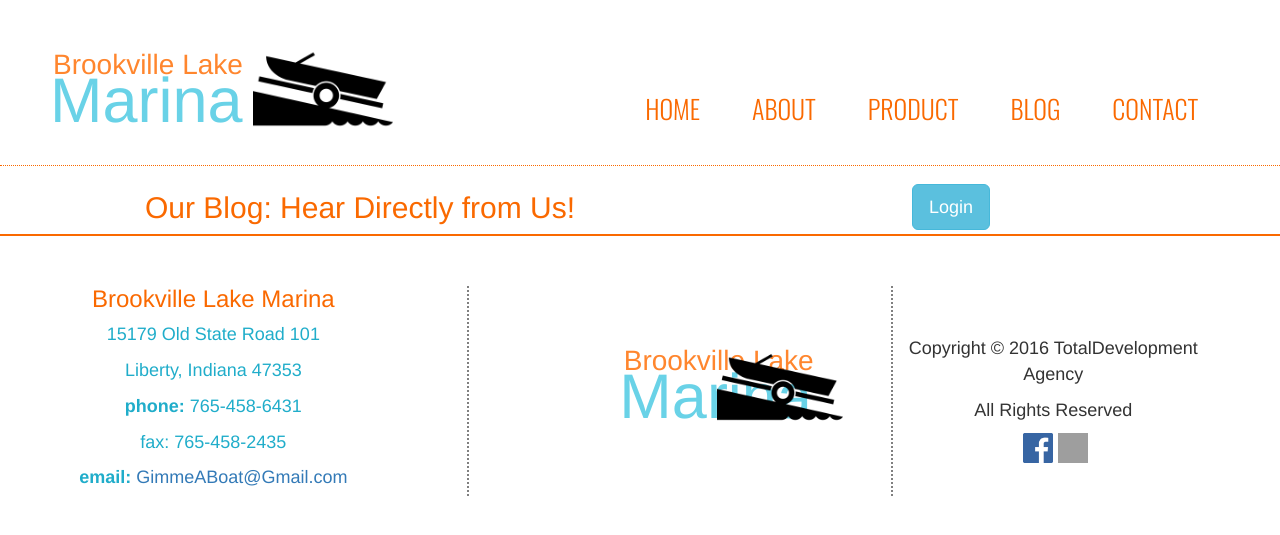
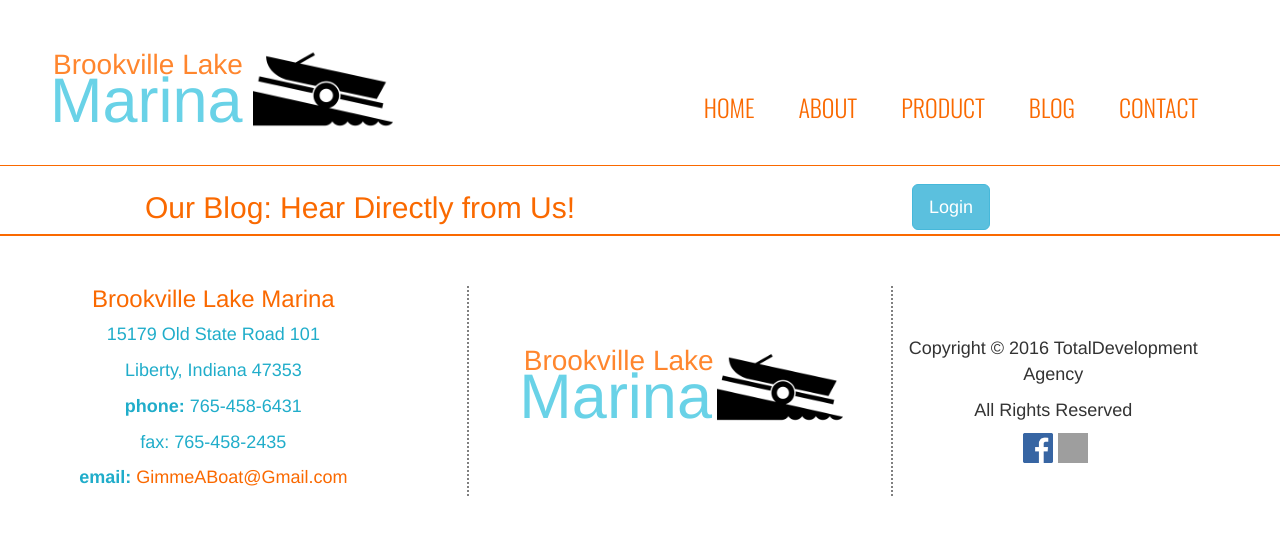
Before and after one commit to jknueven/MarinaSite, a PHP site: page /blog.html in a window 1280 px wide. Shown: the top 535 px of the page. Run offline with PHP 8.4, Linux system fonts and the light colour scheme; grey boxes are pictures that could not be loaded.

Commit message:
fixed header and footer, widget

```diff
--- a/css/main.css
+++ b/css/main.css
@@ -209,7 +209,7 @@
   display: inline-block;
   width: 100%;
   margin: 0;
-  border-bottom: 1px dotted #FA6900; }
+  border-bottom: 1px solid #FA6900; }
   .Header ul {
     position: relative;
     top: 90px;
@@ -217,8 +217,8 @@
     float: right; }
     .Header ul li {
       display: inline-block;
-      font-size: 26px;
-      margin-left: 48px;
+      font-size: 24px;
+      margin-left: 40px;
       margin-bottom: 0px;
       font-family: "Oswald", sans-serif;
       text-transform: uppercase; }
@@ -305,6 +303,8 @@
     footer .left p {
       font-size: 18px;
       color: #20adca; }
+    footer .left a {
+      color: #FA6900; }
   footer .center {
     border-left: 2px dotted grey;
     border-right: 2px dotted grey;
@@ -315,7 +315,7 @@
     footer .center .font {
       font-size: 40px;
       margin-top: 60px;
-      margin-left: 130px; }
+      margin-left: 30px; }
     footer .center .subfont {
       font-size: 63px;
       color: #69D2E7;
@@ -461,18 +461,20 @@
     visibility: hidden; }
 
 .aw-icon {
-  position: absolute;
-  left: -40px; }
+  position: absolute; }
 
 .aw-temperature-today {
   visibility: visible;
   position: absolute;
-  top: 60px;
-  left: 70px; }
+  top: -35px;
+  left: 35px; }
 
 .aw-widget-current-inner {
-  width: 120px; }
+  width: 100px; }
 
 .twitterIcon, .facebookIcon {
   height: 30px;
   width: 30px; }
+
+a {
+  color: white; }
--- a/sass/main.scss
+++ b/sass/main.scss
@@ -18,7 +19,7 @@
 	display:inline-block;
 	width:100%;
 	margin:0;
-	border-bottom:1px dotted $secondaryColor;
+	border-bottom:1px solid $secondaryColor;
 	ul {
 		position: relative;
 		top:90px;
@@ -27,8 +28,8 @@
 
 		li{
 			display: inline-block;
-			font-size: 26px;
-			margin-left: 48px;
+			font-size: 24px;
+			margin-left: 40px;
 			margin-bottom: 0px;
 			font-family: "Oswald", sans-serif;
 			text-transform: uppercase;
@@ -169,6 +167,9 @@
 			font-size: 18px;
 			color:darken($primaryColor,20);
 		}
+		a{
+			color:$secondaryColor;
+		}
 	}
 
 	.center {
@@ -183,7 +184,7 @@
 			font-size: 40px;
 			//font-family: "Oswald", sans-serif;
 			margin-top: 60px;
-			margin-left: 130px;
+			margin-left: 30px;
 		}
 		.subfont {
 			font-size:63px;
@@ -406,3 +407,6 @@
   width:30px;
   //margin-left: 30px;
 }
+a {
+	color:white;
+}
```
Also changed, not shown: other parts of css/main.css (+13 -15 lines), other parts of sass/main.scss (+21 -23 lines), index.html (+8 -6 lines).
